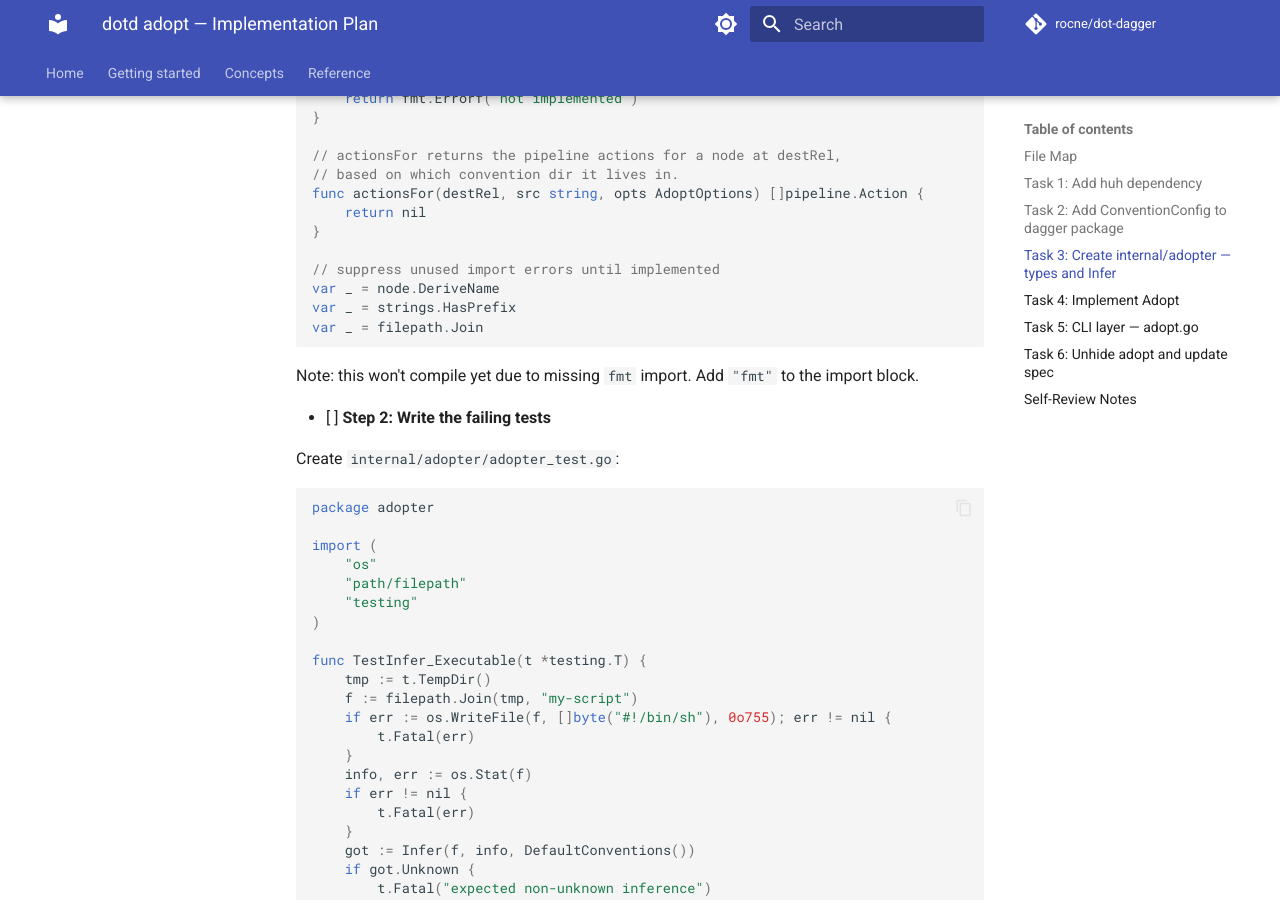
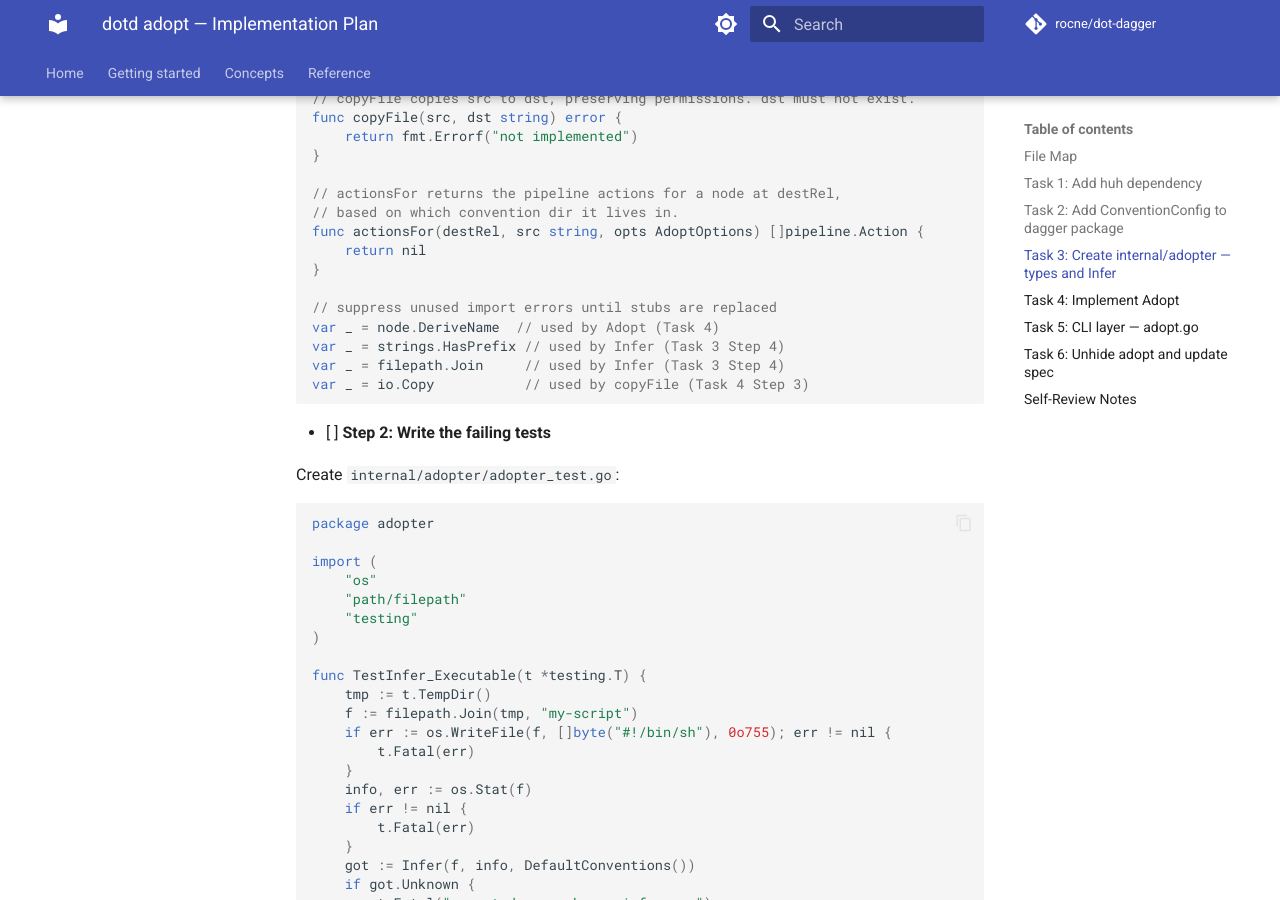
Before and after one commit to rocne/dot-dagger, an MkDocs documentation site: the page built from docs/superpowers/plans/2026-05-17-adopt.md, in a window 1280 px wide and 900 px high, scrolled down 4553 px. Built offline with MkDocs 1.6.1 and Material for MkDocs 9.7.7, drawn with Linux system fonts in a browser that asks for light colours; comment, search, counter and statistics services are not loaded; some of the changed text lies outside the part shown.

Commit message:
docs(plan): fix adopt plan — imports, suppression lines, expected output, go mod tidy, shellrc test

````diff
--- a/docs/superpowers/plans/2026-05-17-adopt.md
+++ b/docs/superpowers/plans/2026-05-17-adopt.md
@@ -153,6 +153,8 @@ Create `internal/adopter/adopter.go`:
 package adopter
 
 import (
+	"fmt"
+	"io"
 	"os"
 	"path/filepath"
 	"strings"
@@ -219,13 +221,12 @@ func actionsFor(destRel, src string, opts AdoptOptions) []pipeline.Action {
 	return nil
 }
 
-// suppress unused import errors until implemented
-var _ = node.DeriveName
-var _ = strings.HasPrefix
-var _ = filepath.Join
+// suppress unused import errors until stubs are replaced
+var _ = node.DeriveName  // used by Adopt (Task 4)
+var _ = strings.HasPrefix // used by Infer (Task 3 Step 4)
+var _ = filepath.Join     // used by Infer (Task 3 Step 4)
+var _ = io.Copy           // used by copyFile (Task 4 Step 3)
 ```
-
-Note: this won't compile yet due to missing `fmt` import. Add `"fmt"` to the import block.
 
 - [ ] **Step 2: Write the failing tests**
 
@@ -401,7 +402,7 @@ func Infer(src string, info os.FileInfo, conv ConventionNames) Inference {
 }
 ```
 
-Also remove the `var _ = ...` suppression lines now that the functions are used.
+Remove `var _ = strings.HasPrefix` and `var _ = filepath.Join` — now used by Infer. Keep `var _ = node.DeriveName` and `var _ = io.Copy` — still needed (Adopt not yet implemented).
 
 - [ ] **Step 5: Run tests to verify they pass**
 
@@ -723,7 +729,7 @@ func copyFile(src, dst string) error {
 }
 ```
 
-Remove the `var _ = ...` suppression lines if still present.
+Remove the remaining `var _ = node.DeriveName` and `var _ = io.Copy` suppression lines — both are now used.
 
 - [ ] **Step 4: Run tests to verify they pass**
 
````
Also changed, not shown: other parts of docs/superpowers/plans/2026-05-17-adopt.md (+10 -4 lines).
